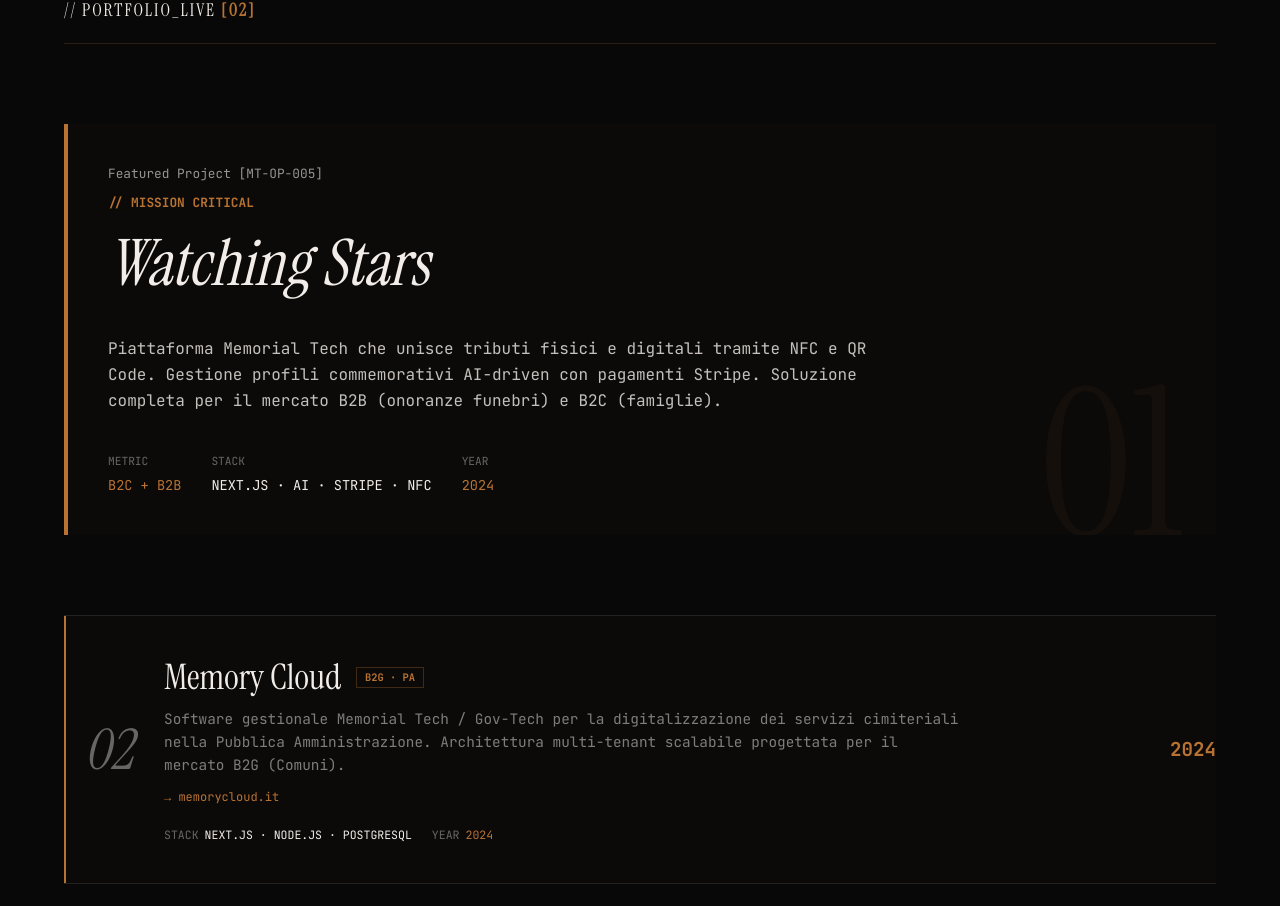
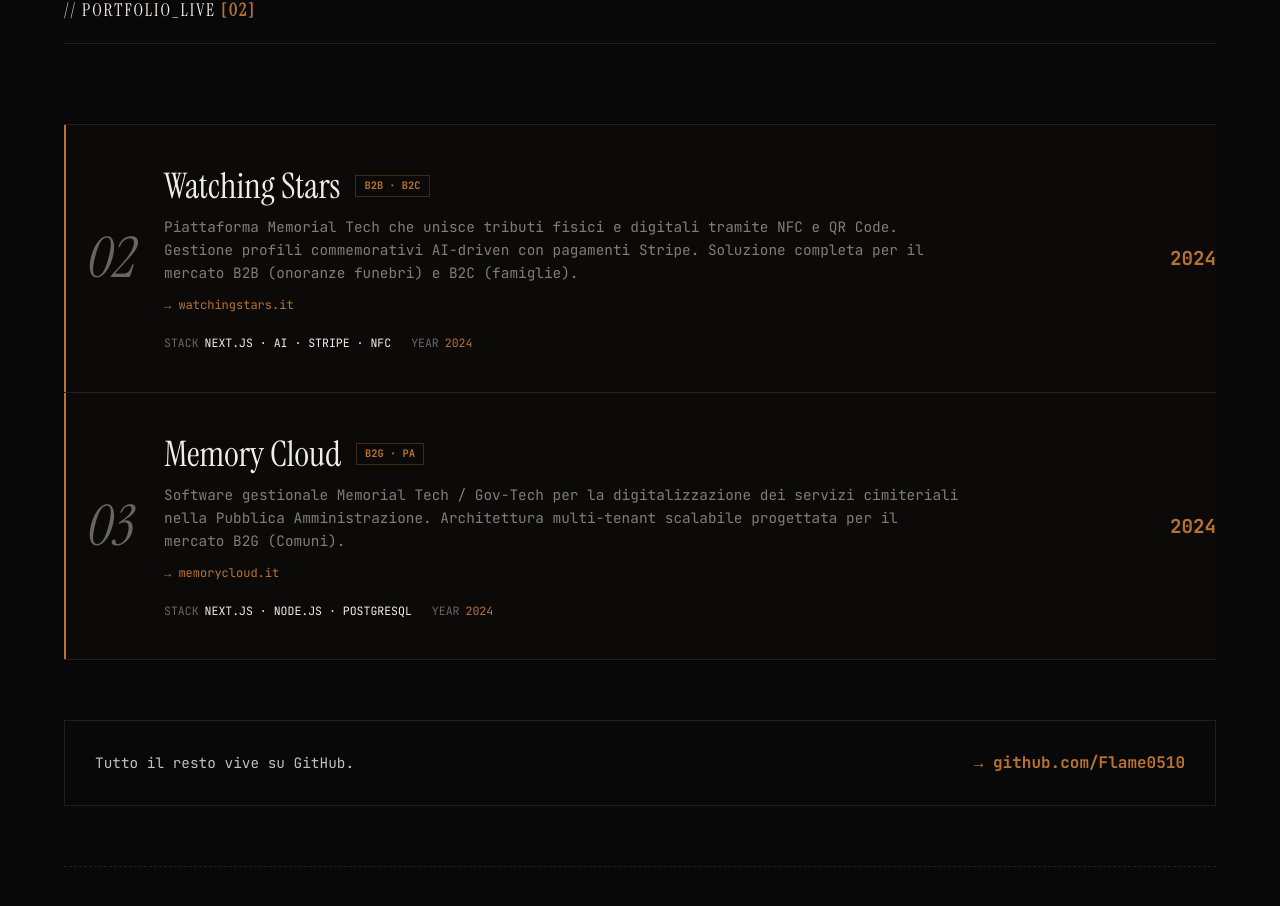
Before and after one commit to Flame0510/micheletornello.com, a Next.js app: page / in a window 1280 px wide. Shown: the part 5040-5946 px from the top of the page. Built offline with nearby package versions, Linux system fonts and the light colour scheme.

Commit message:
fix: portfolio live - equal visual weight watching stars / memory cloud

```diff
--- /dev/null
+++ b/screenshot-qa.js
@@ -0,0 +1,20 @@
+const { chromium } = require('./node_modules/playwright');
+(async () => {
+  const browser = await chromium.launch();
+  for (const w of [390, 1280]) {
+    const page = await browser.newPage();
+    await page.addInitScript(() => sessionStorage.setItem('mt_visited','1'));
+    await page.setViewportSize({ width: w, height: 900 });
+    await page.goto('http://localhost:3005', { waitUntil: 'networkidle' });
+    await page.waitForTimeout(2000);
+    // scrolla alla sezione portfolio
+    await page.evaluate(() => {
+        const el = document.querySelector('#lavori,#portfolio,[id*="portfolio"]');
+        if (el) el.scrollIntoView();
+    });
+    await page.waitForTimeout(1000);
+    await page.screenshot({ path: `/tmp/portfolio-parity-${w}.jpg`, type: 'jpeg', quality: 90 });
+    await page.close();
+  }
+  await browser.close();
+})();
--- a/src/components/sections/PortfolioSection.tsx
+++ b/src/components/sections/PortfolioSection.tsx
@@ -121,8 +121,6 @@ function ProjectItem({ project, index, t }: { project: any; index: number; t: an
 export default function PortfolioSection() {
   const { lang } = useLang();
   const t = translations.portfolio[lang];
-  const featured = t.items[0];
-  const list = t.items.slice(1);
 
   return (
     <section id="lavori" className="pA3_container">
@@ -217,23 +215,9 @@ export default function PortfolioSection() {
           <h2 className="pA3_title">// {lang === 'it' ? 'portfolio_live' : 'live_portfolio'} <span className="pA3_counter">[{t.items.length.toString().padStart(2, '0')}]</span></h2>
         </header>
 
-        {/* FEATURED */}
-        <div className="pA3_featured">
-          <div className="pA3_featured_watermark">01</div>
-          <div className="pA3_featured_label">Featured Project [{featured.id}]</div>
-          <div className="pA3_featured_status">// MISSION CRITICAL</div>
-          <h3 className="pA3_featured_name">{featured.title}</h3>
-          <p className="pA3_featured_desc" style={{ marginBottom: '40px', maxWidth: '800px', opacity: 0.8, lineHeight: 1.6 }}>{featured.description}</p>
-          <div className="pA3_featured_log">
-            <div className="pA3_log_item"><span className="pA3_log_label">METRIC</span><span className="pA3_log_accent">B2C + B2B</span></div>
-            <div className="pA3_log_item"><span className="pA3_log_label">STACK</span><span className="pA3_log_value">{featured.tech.join(' · ')}</span></div>
-            <div className="pA3_log_item"><span className="pA3_log_label">YEAR</span><span className="pA3_log_accent">2024</span></div>
-          </div>
-        </div>
-
         {/* LIST */}
         <div className="pA3_list">
-          {list.map((p: any, i: number) => (
+          {t.items.map((p: any, i: number) => (
             <ProjectItem key={p.id} project={p} index={i + 1} t={t} />
           ))}
         </div>
```
